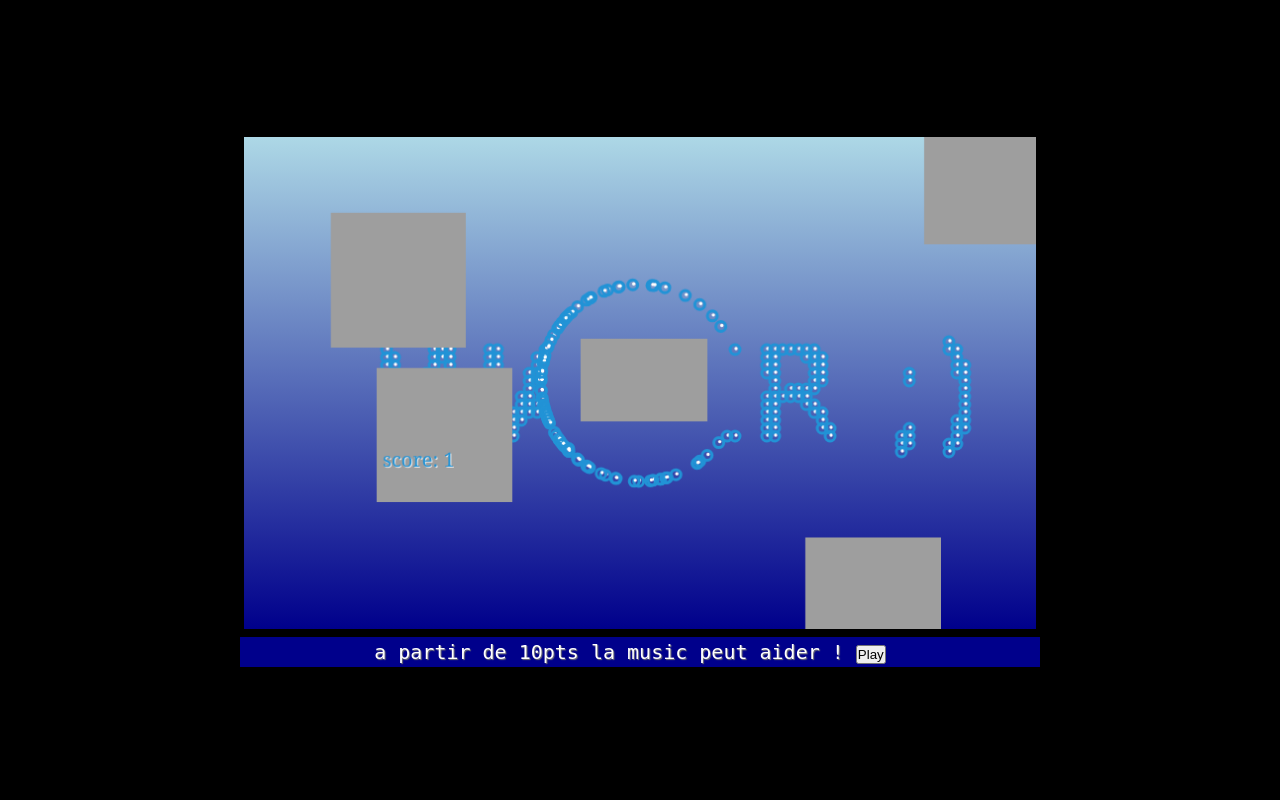
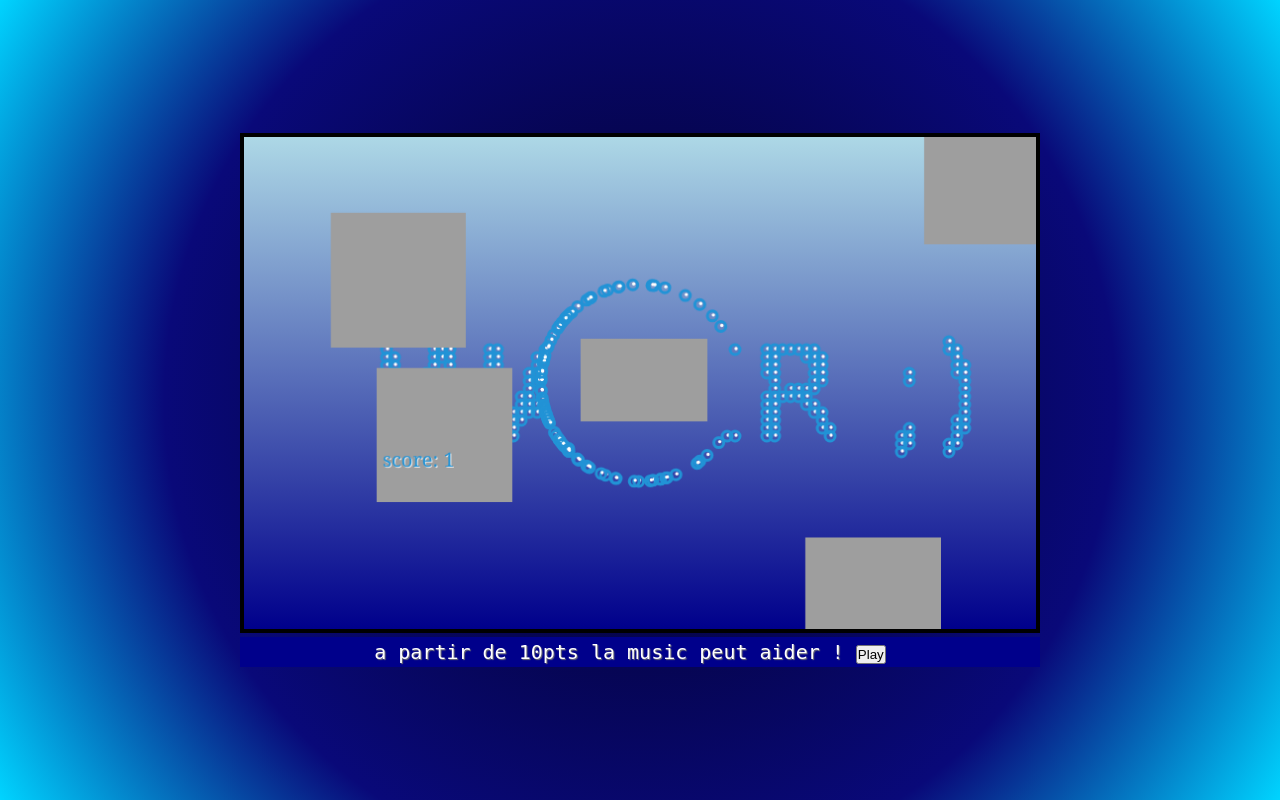
Before and after one commit to galathethelol2901/ecoCV, a PHP site: page /gameON.php in a window 1280 px wide. Run offline with PHP 8.4, Linux system fonts and the light colour scheme.

Commit message:
cncnckcrc

```diff
--- a/GameStyle.css
+++ b/GameStyle.css
@@ -9,7 +9,8 @@ body {
   display: flex;
   justify-content: center;
   align-items: center;
-  background-color: black;
+  background: rgb(2,0,36);
+  background: radial-gradient(circle, rgba(2,0,36,1) 0%, rgba(9,9,121,1) 63%, rgba(0,212,255,1) 100%);
 }
 .container {
   width: 800px;
```
